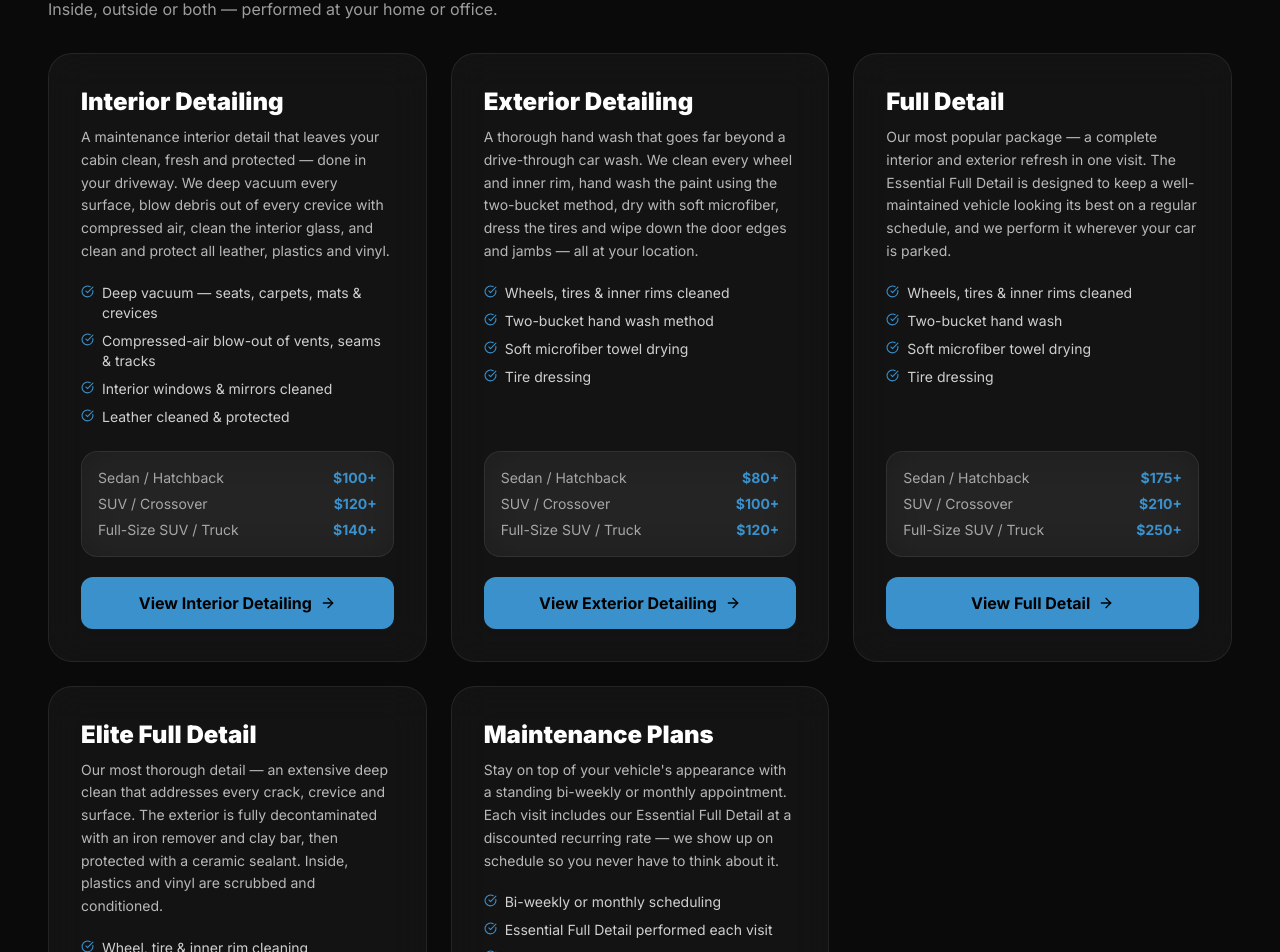
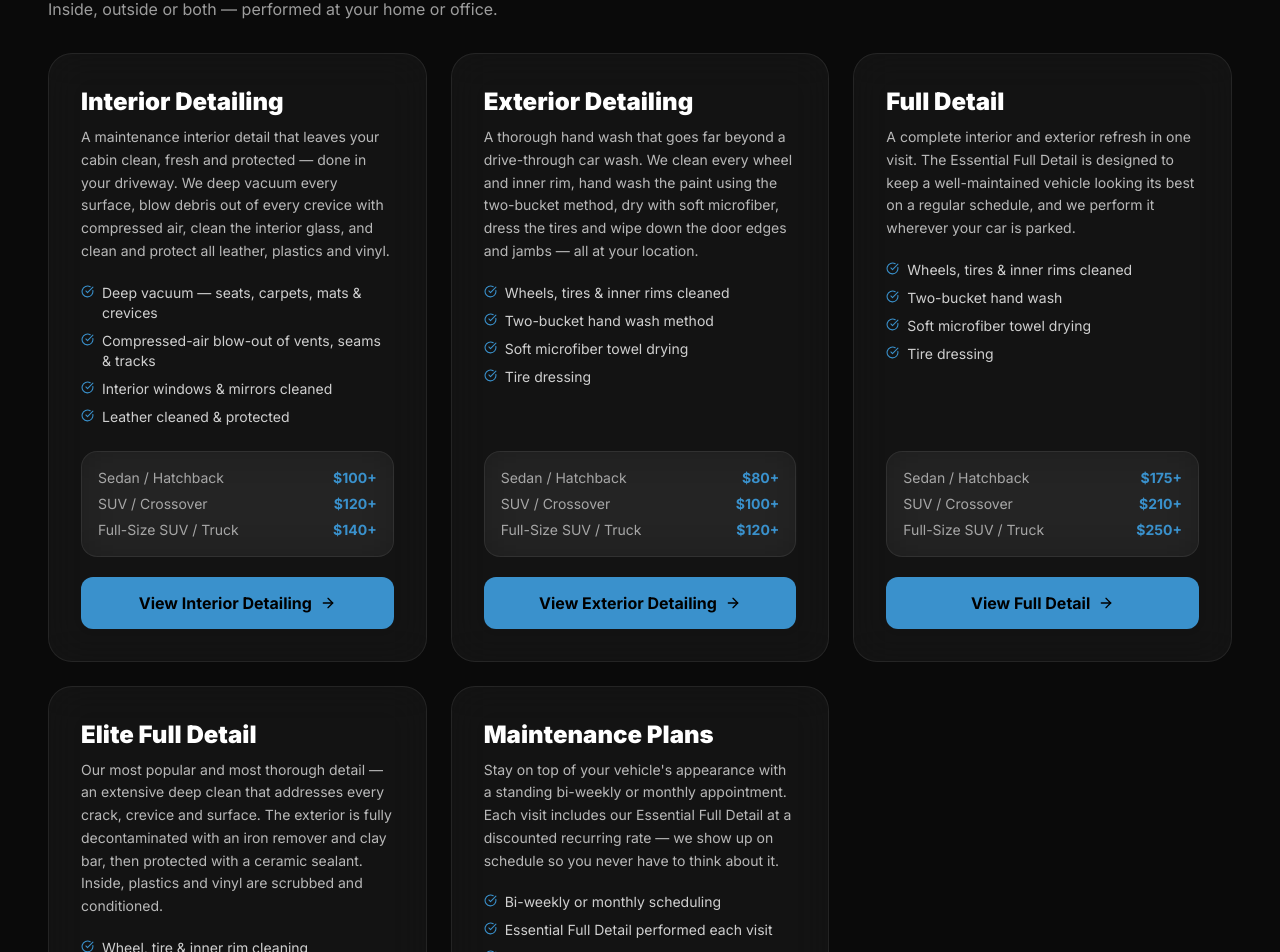
Before and after one commit to RefinedAuto/refined-auto-detailing1, a Next.js app: page /services in a window 1280 px wide. Shown: the part 1376-2328 px from the top of the page. Built offline with nearby package versions, Linux system fonts and the light colour scheme.

Commit message:
Mark Elite Full Detail as most popular; remove hero scroll indicator
Co-Authored-By: Claude Opus 5.5 <noreply@anthropic.com>

```diff
--- a/src/components/home/Hero.tsx
+++ b/src/components/home/Hero.tsx
@@ -128,17 +128,6 @@ export default function Hero() {
         </div>
       </div>
 
-      {/* Scroll indicator */}
-      <motion.div
-        initial={{ opacity: 0 }}
-        animate={{ opacity: 1 }}
-        transition={{ delay: 1.5 }}
-        className="hidden lg:flex absolute bottom-10 left-1/2 -translate-x-1/2 flex-col items-center gap-2"
-      >
-        <span className="text-white/60 text-xs tracking-[0.2em] uppercase" aria-hidden="true">Scroll</span>
-        <div className="w-px h-12 bg-gradient-to-b from-gold-500/60 to-transparent animate-pulse" />
-      </motion.div>
-
       {/* Right side floating card */}
       <motion.div
         initial={{ opacity: 0, x: 60 }}
--- a/src/components/home/Services.tsx
+++ b/src/components/home/Services.tsx
@@ -50,12 +50,11 @@ const services = [
     icon: Star,
     title: "Essential Full Detail",
     description:
-      "Our most popular package — a maintenance-focused full detail refreshing your vehicle inside and out. Great for keeping a clean car on a regular schedule.",
+      "A maintenance-focused full detail refreshing your vehicle inside and out. Great for keeping a clean car on a regular schedule.",
     features: ["Hand wash & tire dressing", "Wheel & rim cleaning", "Light vacuum", "Surface wipe-down & windows"],
     price: "From $175",
     href: "/services/full-detail",
     accent: "from-gold-500/20 to-transparent",
-    featured: true,
   },
   {
     icon: Zap,
@@ -65,6 +64,7 @@ const services = [
     features: ["Iron decontamination", "Clay bar treatment", "Ceramic sealant", "Plastic scrub & conditioning"],
     price: "From $300",
     href: "/services/elite-full-detail",
+    featured: true,
     accent: "from-purple-500/10 to-transparent",
   },
 ];
--- a/src/components/interactive/QuoteBuilder.tsx
+++ b/src/components/interactive/QuoteBuilder.tsx
@@ -120,8 +120,8 @@ export default function QuoteBuilder() {
   const services: { type: ServiceType; label: string; desc: string; highlight?: boolean }[] = [
     { type: "exterior_wash", label: "Premium Exterior Wash", desc: "Hand wash, wheels, tire dressing" },
     { type: "basic_detail", label: "Basic Interior Detail", desc: "Vacuum, wipe-down, windows, leather protect" },
-    { type: "essential", label: "Essential Full Detail", desc: "Interior + exterior maintenance package", highlight: true },
-    { type: "elite", label: "Elite Full Detail", desc: "Complete deep clean — our most thorough service" },
+    { type: "essential", label: "Essential Full Detail", desc: "Interior + exterior maintenance package" },
+    { type: "elite", label: "Elite Full Detail", desc: "Complete deep clean — our most thorough service", highlight: true },
   ];
 
   return (
--- a/src/lib/services.ts
+++ b/src/lib/services.ts
@@ -308,9 +308,9 @@ export const SERVICES: Service[] = [
     metaDescription:
       "Full car detailing, inside and out, at your home or office in Marysville, Everett, Lynnwood & Snohomish County. Essential Full Detail from $175. Mobile — we come to you.",
     h1: "Full Car Detailing in Snohomish County, WA",
-    eyebrow: "Essential Full Detail · Most Popular",
+    eyebrow: "Essential Full Detail",
     intro:
-      "Our most popular package — a complete interior and exterior refresh in one visit. The Essential Full Detail is designed to keep a well-maintained vehicle looking its best on a regular schedule, and we perform it wherever your car is parked.",
+      "A complete interior and exterior refresh in one visit. The Essential Full Detail is designed to keep a well-maintained vehicle looking its best on a regular schedule, and we perform it wherever your car is parked.",
     image: { src: "/images/GS0A5621.jpeg", alt: "BMW M3 being hand dried during a full detail" },
     lowPrice: 175,
     startingPrice: "$175",
@@ -335,7 +335,7 @@ export const SERVICES: Service[] = [
     about: {
       heading: "Inside-and-Out Detailing Without Leaving Home",
       paragraphs: [
-        "The Essential Full Detail combines our exterior hand wash with an interior refresh, so the whole vehicle is clean after a single appointment. It's the service most of our clients book on a recurring basis.",
+        "The Essential Full Detail combines our exterior hand wash with an interior refresh, so the whole vehicle is clean after a single appointment. It's also the service performed at each Maintenance Plan visit.",
         "If your vehicle hasn't been professionally detailed in a while — or you're dealing with stains, sap or heavy grime — start with the Elite Full Detail instead. It adds full paint decontamination, a ceramic sealant and a deeper interior scrub.",
       ],
     },
@@ -364,9 +364,9 @@ export const SERVICES: Service[] = [
     metaDescription:
       "Our most thorough mobile car detail: iron decontamination, clay bar, ceramic sealant and a full interior scrub. Serving Snohomish County, WA. From $300.",
     h1: "Elite Full Detail — Deep Clean Car Detailing in Snohomish County",
-    eyebrow: "Elite Full Detail",
+    eyebrow: "Elite Full Detail · Most Popular",
     intro:
-      "Our most thorough detail — an extensive deep clean that addresses every crack, crevice and surface. The exterior is fully decontaminated with an iron remover and clay bar, then protected with a ceramic sealant. Inside, plastics and vinyl are scrubbed and conditioned.",
+      "Our most popular and most thorough detail — an extensive deep clean that addresses every crack, crevice and surface. The exterior is fully decontaminated with an iron remover and clay bar, then protected with a ceramic sealant. Inside, plastics and vinyl are scrubbed and conditioned.",
     image: { src: "/images/GS0A5749.jpeg", alt: "BMW M3 side profile after an Elite Full Detail" },
     lowPrice: 300,
     startingPrice: "$300",
```
